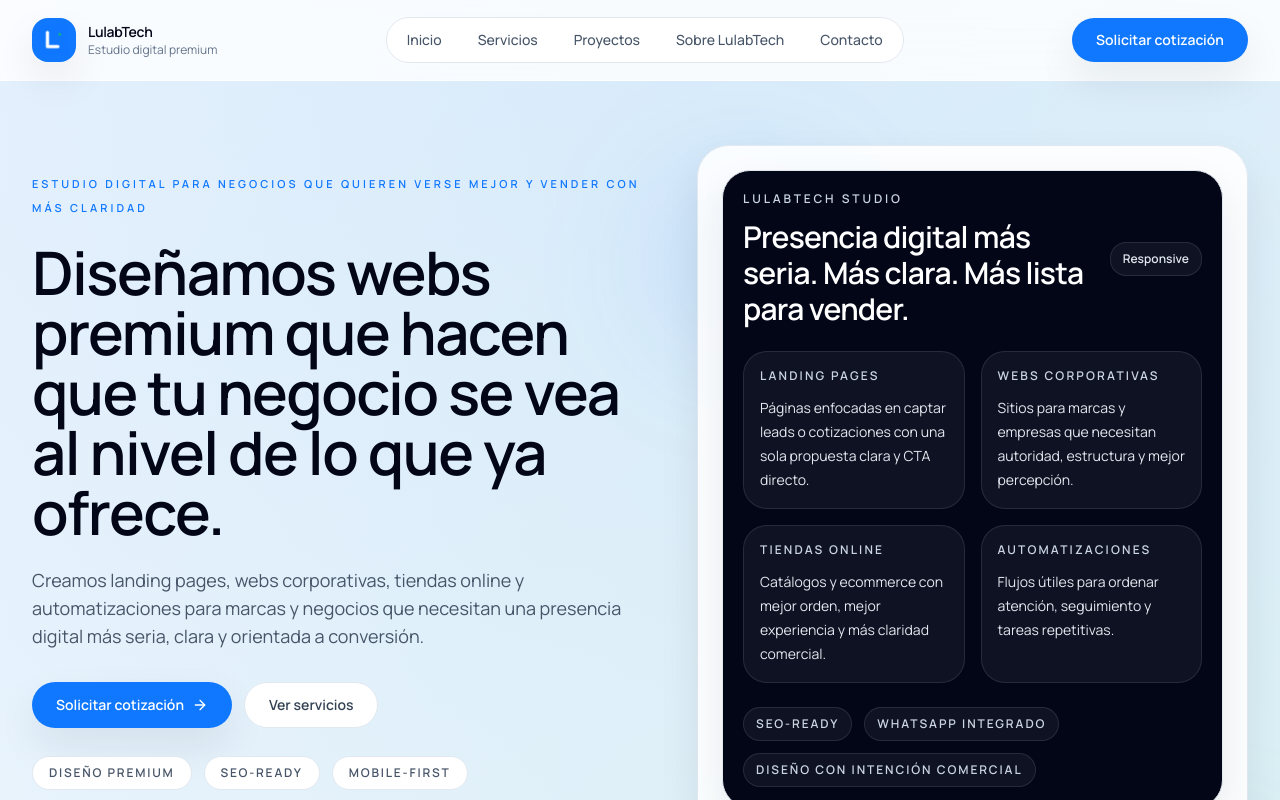
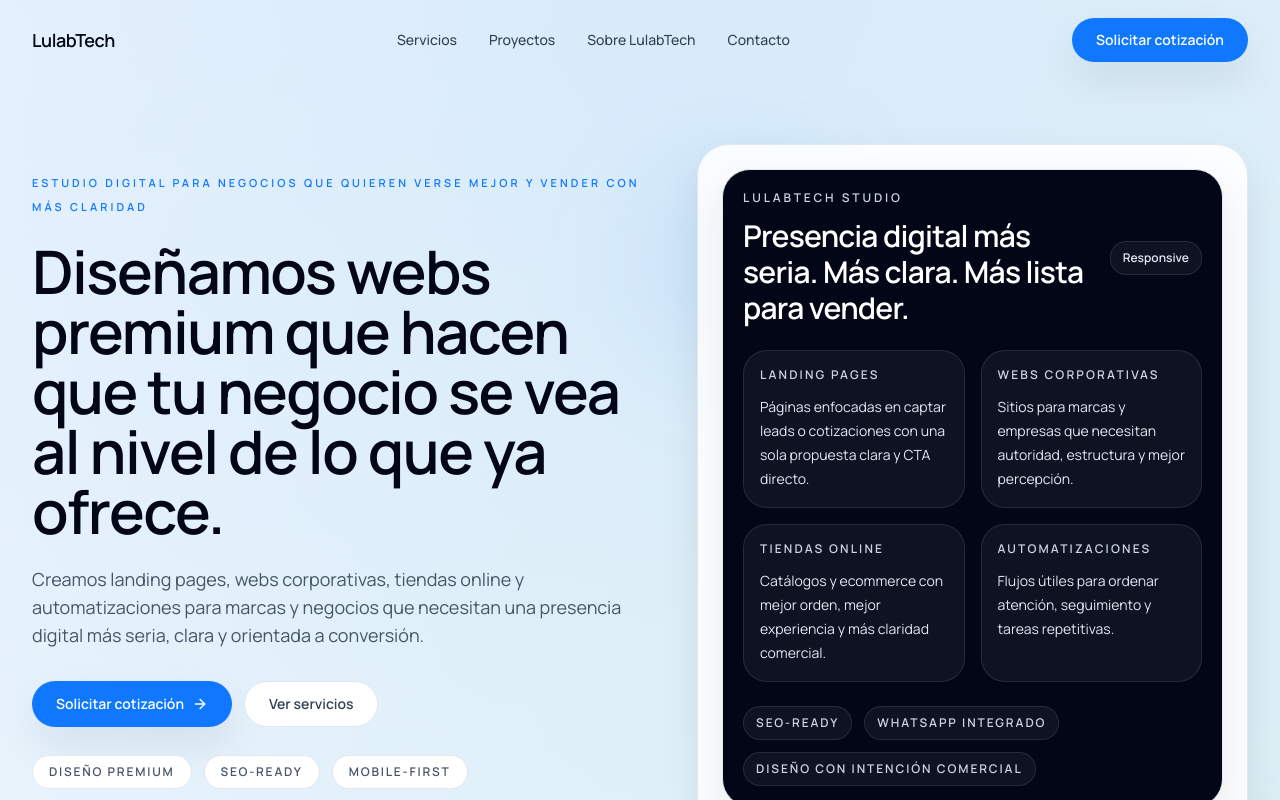
Before and after one commit to lulabtechnology/Lulabtech, a Next.js app: page / in a window 1280 px wide. Shown: the top 800 px of the page. Built offline with nearby package versions, Linux system fonts and the light colour scheme.

Commit message:
Update SiteHeader.jsx

```diff
--- a/components/layout/SiteHeader.jsx
+++ b/components/layout/SiteHeader.jsx
@@ -1,13 +1,10 @@
 "use client";
 
-import { useState } from "react";
-import Image from "next/image";
 import Link from "next/link";
+import { useEffect, useState } from "react";
 import { Menu, X } from "lucide-react";
-import { buildWhatsappLink } from "@/lib/site";
 
 const nav = [
-  { href: "/", label: "Inicio" },
   { href: "/servicios", label: "Servicios" },
   { href: "/proyectos", label: "Proyectos" },
   { href: "/sobre-lulabtech", label: "Sobre LulabTech" },
@@ -16,53 +13,88 @@ const nav = [
 
 export default function SiteHeader() {
   const [open, setOpen] = useState(false);
+  const [scrolled, setScrolled] = useState(false);
+
+  useEffect(() => {
+    const onScroll = () => setScrolled(window.scrollY > 10);
+    onScroll();
+    window.addEventListener("scroll", onScroll);
+    return () => window.removeEventListener("scroll", onScroll);
+  }, []);
 
   return (
-    <header className="sticky top-0 z-50 border-b border-white/60 bg-white/80 backdrop-blur-xl">
-      <div className="shell flex h-20 items-center justify-between gap-4">
+    <header
+      className={`sticky top-0 z-50 transition ${
+        scrolled
+          ? "border-b border-slate-200 bg-white/85 backdrop-blur-xl"
+          : "bg-transparent"
+      }`}
+    >
+      <div className="shell">
+        <div className="flex h-20 items-center justify-between gap-6">
           <Link href="/" className="flex items-center gap-3">
-          <span className="flex h-11 w-11 items-center justify-center rounded-2xl bg-brand-blue shadow-soft">
-            <Image src="/logo-lulab.png" alt="Logo de LulabTech" width={30} height={30} priority />
-          </span>
-          <span className="hidden sm:block">
-            <strong className="block text-sm font-semibold tracking-tight text-slate-950">LulabTech</strong>
-            <span className="block text-xs text-slate-500">Estudio digital premium</span>
+            <span className="text-lg font-semibold tracking-tight text-slate-950">
+              LulabTech
             </span>
           </Link>
 
-        <nav className="hidden items-center gap-1 rounded-full border border-slate-200 bg-white/90 p-1 lg:flex">
+          <nav className="hidden items-center gap-8 lg:flex">
             {nav.map((item) => (
-            <Link key={item.href} href={item.href} className="rounded-full px-4 py-2 text-sm font-medium text-slate-600 transition hover:bg-slate-50 hover:text-slate-950">
+              <Link
+                key={item.href}
+                href={item.href}
+                className="text-sm font-medium text-slate-700 transition hover:text-slate-950"
+              >
                 {item.label}
               </Link>
             ))}
           </nav>
 
           <div className="hidden lg:block">
-          <a href={buildWhatsappLink("Hola LulabTech, quiero solicitar una cotización para mi proyecto.")} className="btn-primary" target="_blank" rel="noreferrer">
+            <Link href="/contacto" className="btn-primary">
               Solicitar cotización
-          </a>
+            </Link>
           </div>
 
-        <button className="inline-flex h-11 w-11 items-center justify-center rounded-full border border-slate-200 text-slate-700 lg:hidden" onClick={() => setOpen((v) => !v)} aria-label="Abrir menú">
-          {open ? <X className="h-5 w-5" /> : <Menu className="h-5 w-5" />}
+          <button
+            type="button"
+            onClick={() => setOpen((v) => !v)}
+            className="inline-flex h-11 w-11 items-center justify-center rounded-full border border-slate-200 bg-white text-slate-900 lg:hidden"
+            aria-label="Abrir menú"
+          >
+            {open ? <X size={18} /> : <Menu size={18} />}
           </button>
         </div>
 
-      {open ? (
-        <div className="border-t border-slate-200 bg-white lg:hidden">
-          <div className="shell flex flex-col gap-2 py-4">
+        {open && (
+          <div className="pb-5 lg:hidden">
+            <div className="panel p-4">
+              <div className="flex flex-col gap-2">
                 {nav.map((item) => (
-              <Link key={item.href} href={item.href} className="rounded-2xl px-4 py-3 text-sm font-medium text-slate-700 hover:bg-slate-50" onClick={() => setOpen(false)}>
+                  <Link
+                    key={item.href}
+                    href={item.href}
+                    onClick={() => setOpen(false)}
+                    className="rounded-2xl px-4 py-3 text-sm font-medium text-slate-700 transition hover:bg-slate-50"
+                  >
                     {item.label}
                   </Link>
                 ))}
-            <a href={buildWhatsappLink("Hola LulabTech, quiero solicitar una cotización para mi proyecto.")} className="btn-primary mt-2 justify-center" target="_blank" rel="noreferrer">
+              </div>
+
+              <div className="mt-4">
+                <Link
+                  href="/contacto"
+                  onClick={() => setOpen(false)}
+                  className="btn-primary w-full"
+                >
                   Solicitar cotización
-            </a>
+                </Link>
               </div>
             </div>
-      ) : null}
+          </div>
+        )}
+      </div>
     </header>
   );
 }
```
Lines whose indentation alone changed are shown as unchanged.
